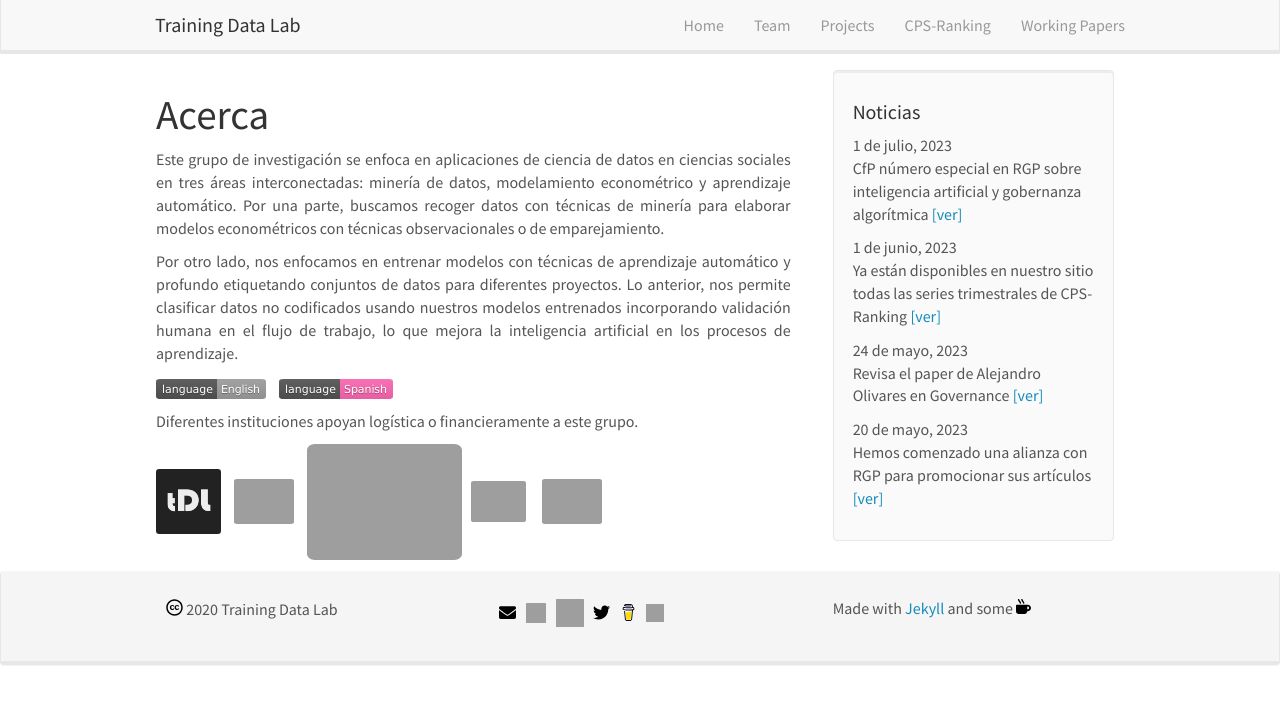
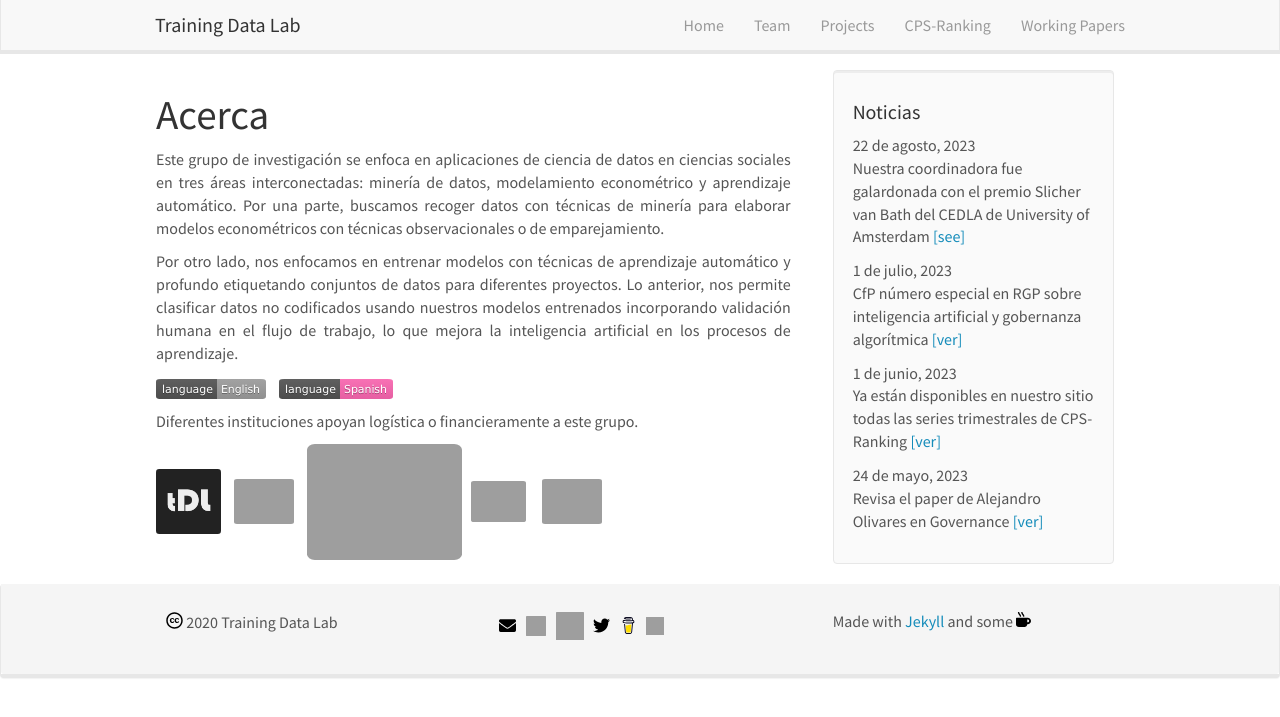
Before and after one commit to training-datalab/old-training-datalab.com, a Jekyll site: the page built from _pages/about_spanish.md, in a window 1280 px wide. Shown: the top 717 px of the page. Built offline with Jekyll 4.4.1, drawn with Linux system fonts in a browser that asks for light colours; nearby versions of some CDN libraries.

Commit message:
Update news_spanish.yml
Co-Authored-By: Carla Cisternas <carla.cisternas@umayor.cl>

```diff
--- a/_data/news_spanish.yml
+++ b/_data/news_spanish.yml
@@ -1,3 +1,7 @@
+- date: 22 de agosto, 2023
+  headline: "Nuestra coordinadora fue galardonada con el premio Slicher van Bath del CEDLA de University of Amsterdam"
+  newslink: <a href="https://www.cedla.nl/slicher-van-bath-de-jong-fonds" target="_blank">[see]</a>
+
 - date: 1 de julio, 2023
   headline: "CfP número especial en RGP sobre inteligencia artificial y gobernanza algorítmica"
   newslink: <a href="https://doi.org/10.17605/OSF.IO/FNRGQ">[ver]</a>
@@ -9,7 +13,3 @@
 - date: 24 de mayo, 2023
   headline: "Revisa el paper de Alejandro Olivares en Governance"
   newslink: <a href="https://doi.org/10.1111/gove.12803" target="_blank">[ver]</a>
-
-- date: 20 de mayo, 2023
-  headline: "Hemos comenzado una alianza con RGP para promocionar sus artículos"
-  newslink: <a href="https://revistas.uv.cl/index.php/rgp/index" target="_blank">[ver]</a>
```
